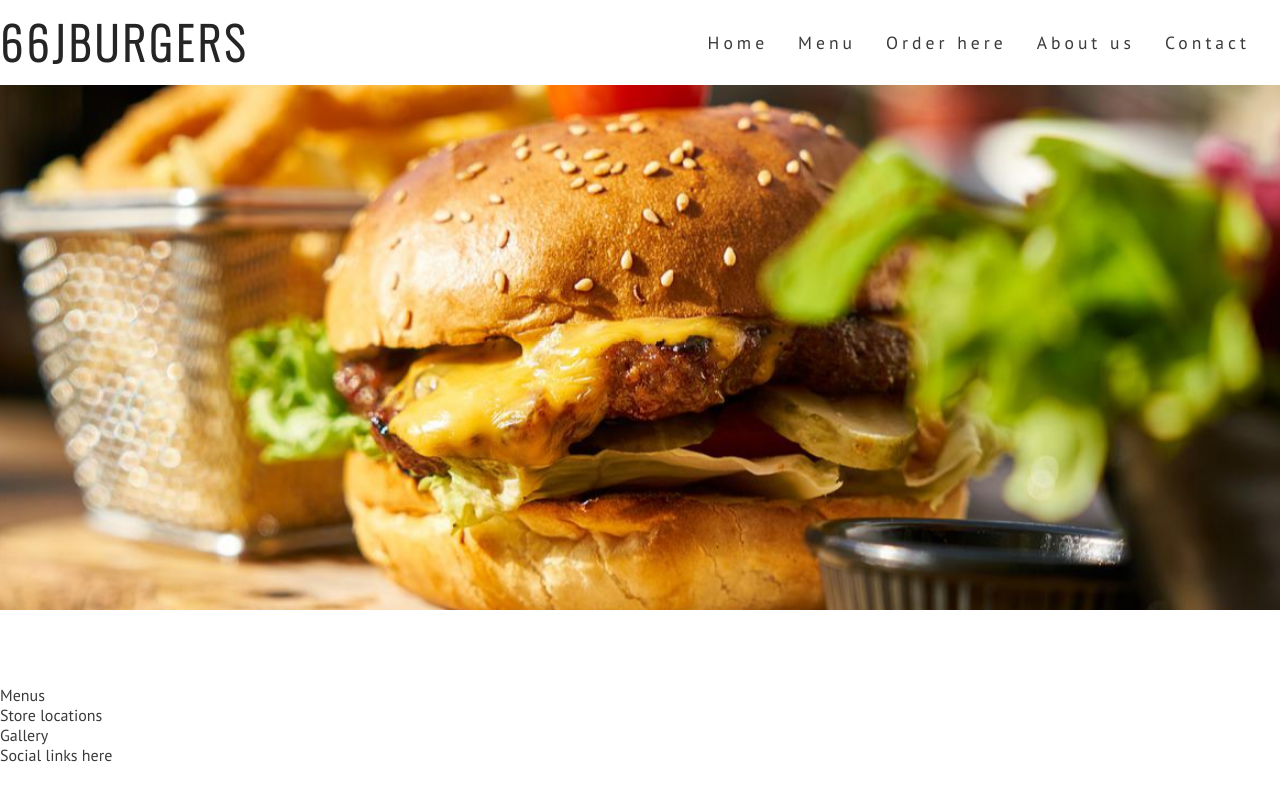
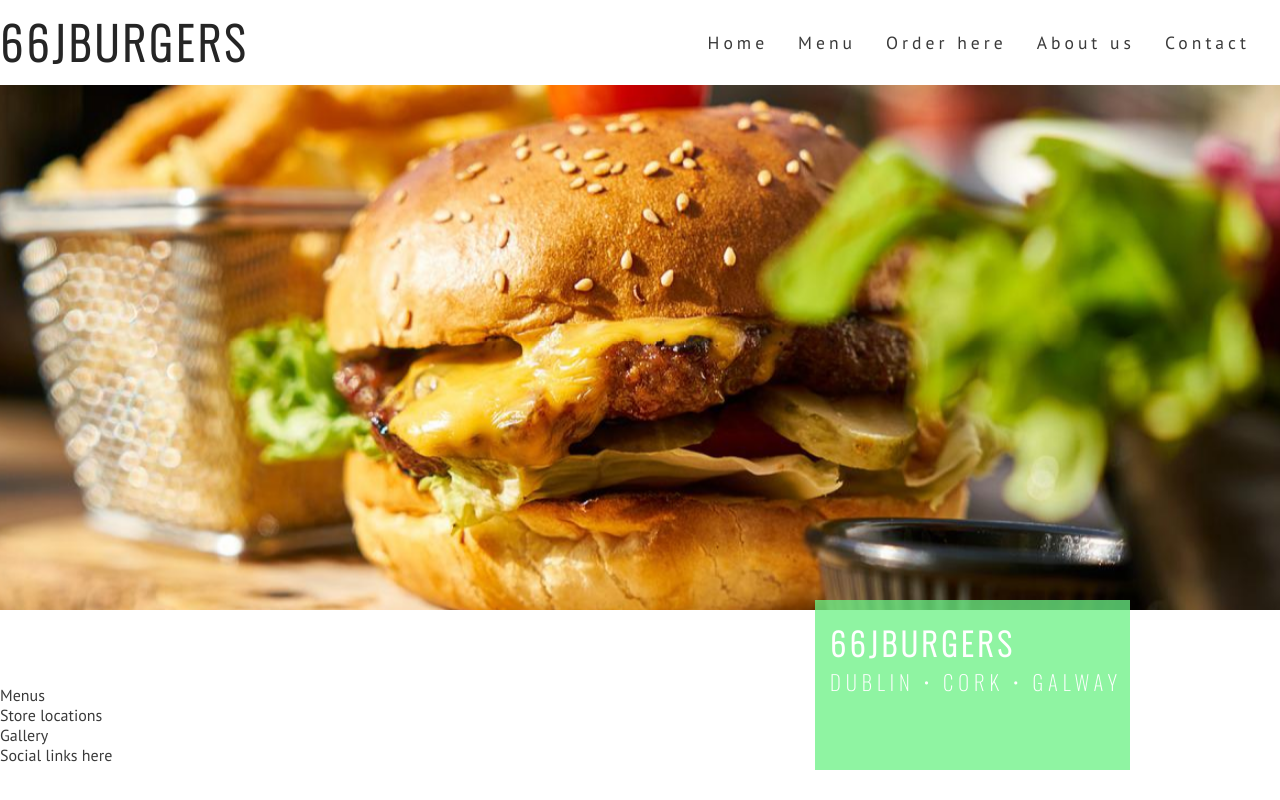
Before and after one commit to mpatricia22/66JBurgers, a plain HTML site: page index.html in a window 1280 px wide. Drawn offline with nearby package versions, Linux system fonts and the light colour scheme.

Commit message:
Insert cover-text style

```diff
--- a/assets/css/style.css
+++ b/assets/css/style.css
@@ -79,3 +79,34 @@ color: #252525;
             transform: scale(1.1);
         }
     }
+
+    #cover-text, #cover-text h2 {
+        color: #FFF;
+    }
+
+    #cover-text {
+        font-size: 130%;
+        font-family: Oswald, sans-serif;
+        text-transform: uppercase;
+        letter-spacing: 5px;
+
+        width: 300px;
+        height: 150px;
+
+        padding-top: 20px;
+        padding-left: 15px;
+
+        background-color: rgba(107, 241, 132, 0.758);
+
+        bottom: 30px;
+        right: 150px;
+
+        position: absolute;
+    }
+
+    .cities {
+        font-size: 100%;
+        line-height: 1.2em;
+        display: inline-flexbox;
+
+    }
--- a/index.html
+++ b/index.html
@@ -37,7 +37,16 @@
 
     <section id="burger_outer">
         <div id="burger_main"></div>
+        <div id="cover-text">
+            <h2>66JBurgers</h2>
+            <span class="cities">DUBLIN • CORK • GALWAY</span>
+        </div>
+
     </section>
+
+
+
+
     <section>
         Menus
     </section>
```
Also changed, not shown: assets/images/burger-main.jpg (deleted), assets/images/burger_main2.avif (deleted).
